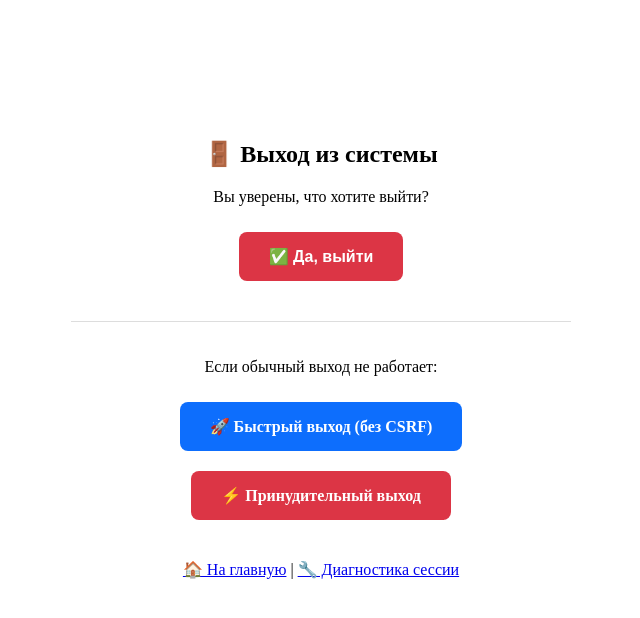
After one commit to Anton742-Tu/Task-Tracker, a Django app: template backend/templates/logout_button.html in a window 1280 px wide. The commit adds this page. Shown: the top 618 px of the page, without its empty margins (319-959 px from the left). Run offline with Django 5.2, Linux system fonts and the light colour scheme; the template is opened without the code that fills it, so the values that code supplies are empty.

Commit message:
fix: Исправляет проблему выхода из системы и добавляет альтернативные способы logout
- Добавлен принудительный выход через /force-logout/
- Создан простой выход без CSRF через /simple-logout/
- Добавлена диагностика сессии /debug-session/
- Исправлена кнопка выхода в navbar (теперь использует форму с CSRF токеном)
- Обновлен LogoutView с кастомным шаблоном logout_button.html
- Добавлены альтернативные способы выхода для обхода проблем с сессией
- Улучшены настройки CSRF и сессии в settings.py
- Добавлен JavaScript для AJAX выхода
- Создана страница проверки аутентификации /check-auth/

```diff
--- a/backend/config/urls.py
+++ b/backend/config/urls.py
@@ -15,6 +15,8 @@ from drf_yasg import openapi  # type: ignore
 from drf_yasg.views import get_schema_view  # type: ignore
 from rest_framework import permissions
 from api.views import diagnostic, telegram
+from django.contrib.auth.views import LogoutView
+from django.contrib.auth import logout as auth_logout
 
 
 def home_view(request):
@@ -137,6 +139,13 @@ def health_check(request):
     return HttpResponse("OK")
 
 
+def force_logout(request):
+    """Принудительный выход из системы"""
+    auth_logout(request)
+    request.session.flush()  # Полностью очищаем сессию
+    return redirect("/")
+
+
 # Swagger/OpenAPI
 schema_view = get_schema_view(
     openapi.Info(
@@ -175,9 +184,9 @@ urlpatterns = [
     # Выходы
     path(
         "logout/",
-        auth_views.LogoutView.as_view(
-            template_name="registration/logged_out.html",
-            next_page=None,
+        LogoutView.as_view(
+            template_name="logout_button.html",  # Наш новый шаблон
+            next_page="/",
         ),
         name="logout",
     ),
@@ -206,6 +215,7 @@ urlpatterns = [
         name="schema-swagger-ui",
     ),
     path("redoc/", schema_view.with_ui("redoc", cache_timeout=0), name="schema-redoc"),
+    path("force-logout/", force_logout, name="force_logout"),
 ]
 
 # Debug toolbar
--- /dev/null
+++ b/backend/templates/logout_button.html
@@ -0,0 +1,64 @@
+<!DOCTYPE html>
+<html>
+<head>
+    <title>Выход</title>
+    <style>
+        .logout-container {
+            max-width: 500px;
+            margin: 100px auto;
+            padding: 20px;
+            text-align: center;
+        }
+        .btn {
+            display: inline-block;
+            padding: 15px 30px;
+            margin: 10px;
+            text-decoration: none;
+            border-radius: 8px;
+            font-size: 16px;
+            font-weight: bold;
+            cursor: pointer;
+            border: none;
+        }
+        .btn-danger {
+            background: #dc3545;
+            color: white;
+        }
+        .btn-primary {
+            background: #0d6efd;
+            color: white;
+        }
+    </style>
+</head>
+<body>
+    <div class="logout-container">
+        <h2>🚪 Выход из системы</h2>
+        <p>Вы уверены, что хотите выйти?</p>
+
+        <!-- Форма с CSRF -->
+        <form method="post" action="/logout/">
+            {% csrf_token %}
+            <button type="submit" class="btn btn-danger">
+                ✅ Да, выйти
+            </button>
+        </form>
+
+        <!-- Альтернативные способы -->
+        <div style="margin-top: 30px; border-top: 1px solid #ddd; padding-top: 20px;">
+            <p>Если обычный выход не работает:</p>
+            <a href="/simple-logout/" class="btn btn-primary">
+                🚀 Быстрый выход (без CSRF)
+            </a>
+            <br>
+            <a href="/force-logout/" class="btn btn-danger" style="margin-top: 10px;">
+                ⚡ Принудительный выход
+            </a>
+        </div>
+
+        <div style="margin-top: 30px;">
+            <a href="/">🏠 На главную</a> |
+            <a href="/debug-session/">🔧 Диагностика сессии</a>
+        </div>
+    </div>
+</body>
+</html>
```
Also changed, not shown: backend/config/settings/base.py (+14 -0 lines), backend/templates/base.html (+13 -3 lines), backend/apps/files/migrations/0001_initial.py, backend/apps/files/migrations/0002_initial.py, backend/apps/files/migrations/0003_initial.py, backend/apps/files/migrations/0004_initial.py, backend/apps/projects/migrations/0001_initial.py, backend/apps/projects/migrations/0002_initial.py, backend/apps/tasks/migrations/0001_initial.py, backend/apps/tasks/migrations/0002_initial.py, backend/apps/tasks/migrations/0003_task_creator.py (deleted), backend/apps/tasks/migrations/0004_remove_task_creator.py (deleted), backend/apps/tasks/migrations/0005_task_creator.py (deleted), backend/apps/users/migrations/0001_initial.py, 3 more files.
